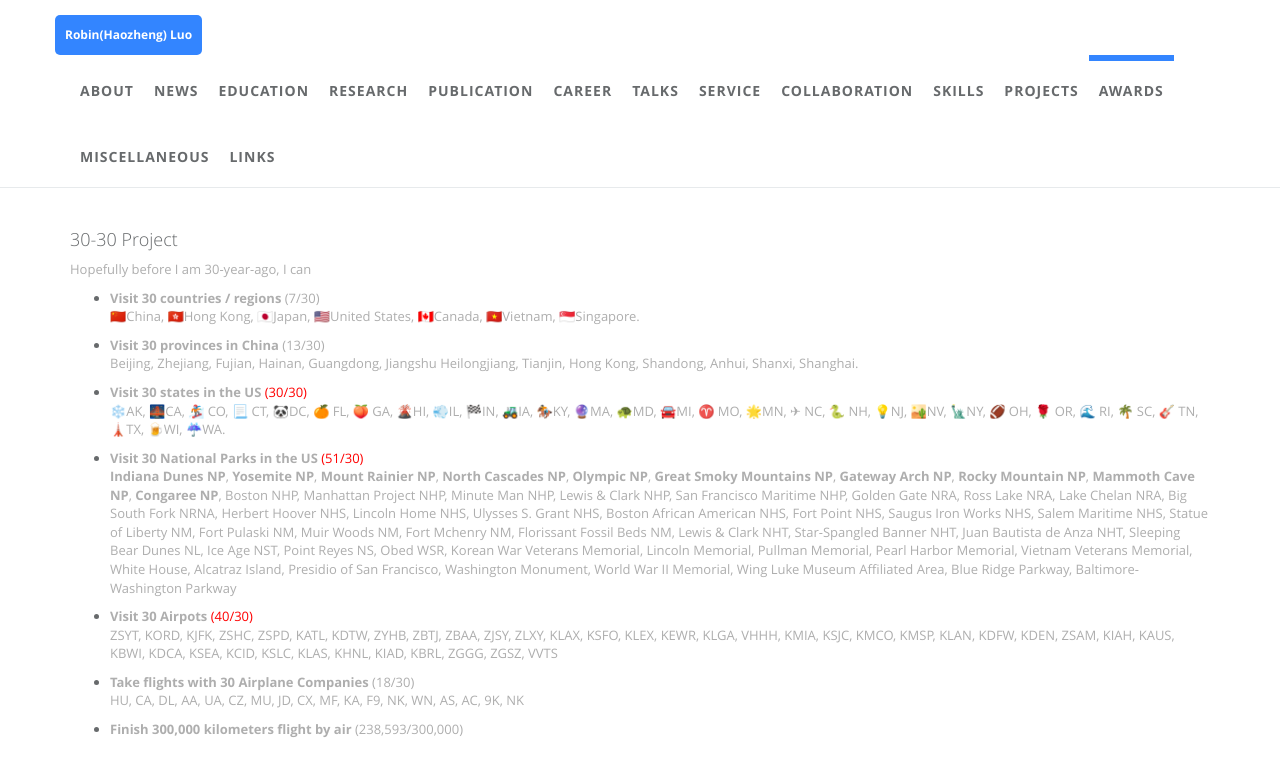
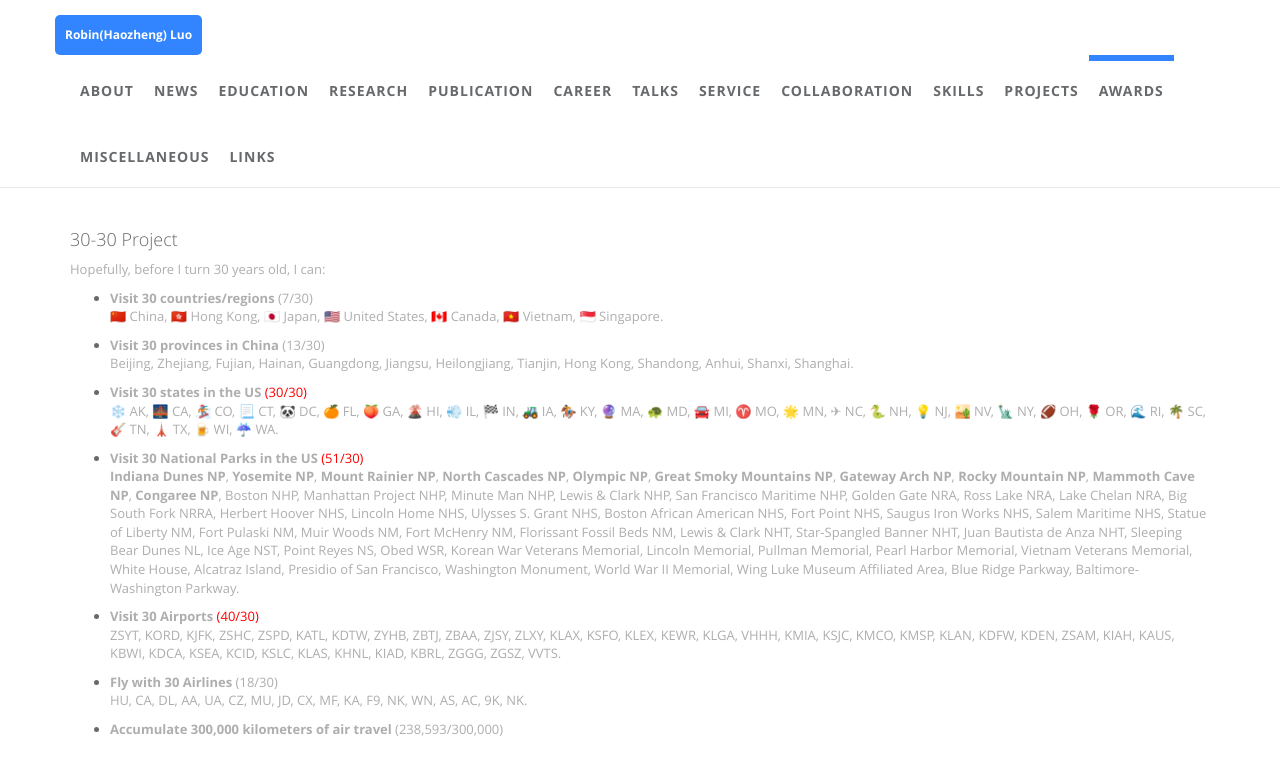
Before and after one commit to robinzixuan/robin.github.io, a Jekyll site: the page built from index.html, in a window 1280 px wide and 900 px high, scrolled down 13028 px, cut to the strip 0-763 px from the top of the window. Built offline with Jekyll 4.4.1, drawn with Linux system fonts in a browser that asks for light colours.

Commit message:
Update miscellaneous.html

```diff
--- a/_includes/sections/miscellaneous.html
+++ b/_includes/sections/miscellaneous.html
@@ -6,34 +6,39 @@
         </div>
     </div>
     <h2>30-30 Project</h2>
-    <p>Hopefully before I am 30-year-ago, I can</p>
-    <ul>
-    <li><p><b>Visit 30 countries / regions</b> (7/30)<br />
-    🇨🇳China, 🇭🇰Hong Kong, 🇯🇵Japan,  🇺🇸United States, 🇨🇦Canada, 🇻🇳Vietnam, 🇸🇬Singapore.<br />
-    </p>
-    </li>
-    <li><p><b>Visit 30 provinces in China</b> (13/30)</font><br />
-    Beijing, Zhejiang, Fujian, Hainan, Guangdong, Jiangshu
-    Heilongjiang, Tianjin, Hong Kong, Shandong, Anhui, Shanxi,
-    Shanghai.</p>
-    </li>
+<p>Hopefully, before I turn 30 years old, I can:</p>
+<ul>
+    <li><p><b>Visit 30 countries/regions</b> (7/30)<br />
+        🇨🇳 China, 🇭🇰 Hong Kong, 🇯🇵 Japan, 🇺🇸 United States, 🇨🇦 Canada, 🇻🇳 Vietnam, 🇸🇬 Singapore.<br />
+    </p></li>
+
+    <li><p><b>Visit 30 provinces in China</b> (13/30)<br />
+        Beijing, Zhejiang, Fujian, Hainan, Guangdong, Jiangsu, Heilongjiang, Tianjin, Hong Kong, Shandong, Anhui, Shanxi, Shanghai.
+    </p></li>
+
     <li><p><b>Visit 30 states in the US</b> <span style="color:red">(30/30)</span><br />
-    ❄️AK, 🌉CA, 🏂 CO, 📃 CT, 🐼DC, 🍊 FL, 🍑 GA, 🌋HI, 💨IL, 🏁IN, 🚜IA, 🏇KY, 🔮MA, 🐢MD,  🚘MI, ♈ MO, 🌟MN, ✈ NC, 🐍 NH, 💡NJ, 🏜️NV, 🗽NY, 🏈 OH, 🌹 OR, 🌊 RI,  🌴 SC,  🎸 TN, 🗼TX, 🍺WI, ☔WA.</p>
-    </li>
-    <li><p><b>Visit 30 National Parks in the US</b> <span style="color:red"> (51/30)</span><br />
-  <b>Indiana Dunes NP</b>, <b>Yosemite NP</b>, <b>Mount Rainier NP</b>, <b>North Cascades NP</b>, <b>Olympic NP</b>, <b>Great Smoky Mountains NP</b>, <b>Gateway Arch NP</b>, <b>Rocky Mountain NP</b>, <b>Mammoth Cave NP</b>, <b>Congaree NP</b>, Boston NHP, Manhattan Project NHP,  Minute Man NHP,  Lewis & Clark NHP, San Francisco Maritime NHP, Golden Gate NRA, Ross Lake NRA, Lake Chelan NRA, Big South Fork NRNA, Herbert Hoover NHS, Lincoln Home NHS, Ulysses S. Grant NHS,  Boston African American NHS, Fort Point NHS, Saugus Iron Works NHS, Salem Maritime NHS, Statue of Liberty NM, Fort Pulaski NM, Muir Woods NM, Fort Mchenry NM, Florissant Fossil Beds NM, Lewis & Clark NHT, Star-Spangled Banner NHT, Juan Bautista de Anza NHT,  Sleeping Bear Dunes NL, Ice Age NST, Point Reyes NS, Obed WSR, Korean War Veterans Memorial, Lincoln Memorial, Pullman Memorial, Pearl Harbor Memorial,  Vietnam Veterans Memorial, White House,   Alcatraz Island, Presidio of San Francisco, Washington Monument, World War II Memorial,
-    Wing Luke Museum Affiliated Area,  Blue Ridge Parkway, Baltimore-Washington Parkway
-    </p>
-        </li>
-    <li><p><b>Visit 30 Airpots</b> <span style="color:red">(40/30)</span><br />
-        ZSYT, KORD, KJFK, ZSHC, ZSPD, KATL, KDTW, ZYHB, ZBTJ, ZBAA, ZJSY, ZLXY, KLAX, KSFO, KLEX, KEWR, KLGA, VHHH, KMIA, KSJC, KMCO, KMSP, KLAN, KDFW, KDEN, ZSAM, KIAH, KAUS, KBWI, KDCA, KSEA, KCID, KSLC, KLAS, KHNL, KIAD, KBRL, ZGGG, ZGSZ, VVTS  </p>
-        </li>
-    <li><p><b>Take flights with 30 Airplane Companies</b> (18/30)<br />
-        HU, CA, DL, AA, UA, CZ, MU, JD, CX, MF, KA, F9, NK, WN, AS, AC, 9K, NK </p>
-        </li>
-    <li><p><b>Finish 300,000 kilometers flight by air</b> (238,593/300,000)</p>
-    </li>
-    </ul>
+        ❄️ AK, 🌉 CA, 🏂 CO, 📃 CT, 🐼 DC, 🍊 FL, 🍑 GA, 🌋 HI, 💨 IL, 🏁 IN, 🚜 IA, 🏇 KY, 🔮 MA, 🐢 MD, 🚘 MI, ♈ MO, 🌟 MN, ✈ NC, 🐍 NH, 💡 NJ, 🏜️ NV, 🗽 NY, 🏈 OH, 🌹 OR, 🌊 RI, 🌴 SC, 🎸 TN, 🗼 TX, 🍺 WI, ☔ WA.
+    </p></li>
+
+    <li><p><b>Visit 30 National Parks in the US</b> <span style="color:red">(51/30)</span><br />
+        <b>Indiana Dunes NP</b>, <b>Yosemite NP</b>, <b>Mount Rainier NP</b>, <b>North Cascades NP</b>, <b>Olympic NP</b>, <b>Great Smoky Mountains NP</b>, <b>Gateway Arch NP</b>, <b>Rocky Mountain NP</b>, <b>Mammoth Cave NP</b>, <b>Congaree NP</b>,
+        Boston NHP, Manhattan Project NHP, Minute Man NHP, Lewis & Clark NHP, San Francisco Maritime NHP, Golden Gate NRA, Ross Lake NRA, Lake Chelan NRA, Big South Fork NRRA, Herbert Hoover NHS, Lincoln Home NHS, Ulysses S. Grant NHS,
+        Boston African American NHS, Fort Point NHS, Saugus Iron Works NHS, Salem Maritime NHS, Statue of Liberty NM, Fort Pulaski NM, Muir Woods NM, Fort McHenry NM, Florissant Fossil Beds NM, Lewis & Clark NHT, Star-Spangled Banner NHT,
+        Juan Bautista de Anza NHT, Sleeping Bear Dunes NL, Ice Age NST, Point Reyes NS, Obed WSR, Korean War Veterans Memorial, Lincoln Memorial, Pullman Memorial, Pearl Harbor Memorial, Vietnam Veterans Memorial, White House, Alcatraz Island,
+        Presidio of San Francisco, Washington Monument, World War II Memorial, Wing Luke Museum Affiliated Area, Blue Ridge Parkway, Baltimore-Washington Parkway.
+    </p></li>
+
+    <li><p><b>Visit 30 Airports</b> <span style="color:red">(40/30)</span><br />
+        ZSYT, KORD, KJFK, ZSHC, ZSPD, KATL, KDTW, ZYHB, ZBTJ, ZBAA, ZJSY, ZLXY, KLAX, KSFO, KLEX, KEWR, KLGA, VHHH, KMIA, KSJC, KMCO, KMSP, KLAN, KDFW, KDEN, ZSAM, KIAH, KAUS, KBWI, KDCA, KSEA, KCID, KSLC, KLAS, KHNL, KIAD, KBRL, ZGGG, ZGSZ, VVTS.
+    </p></li>
+
+    <li><p><b>Fly with 30 Airlines</b> (18/30)<br />
+        HU, CA, DL, AA, UA, CZ, MU, JD, CX, MF, KA, F9, NK, WN, AS, AC, 9K, NK.
+    </p></li>
+
+    <li><p><b>Accumulate 300,000 kilometers of air travel</b> (238,593/300,000)</p></li>
+</ul>
+
     <script>
     function openNav() {
         if (window.innerWidth <= 1200) {
```
